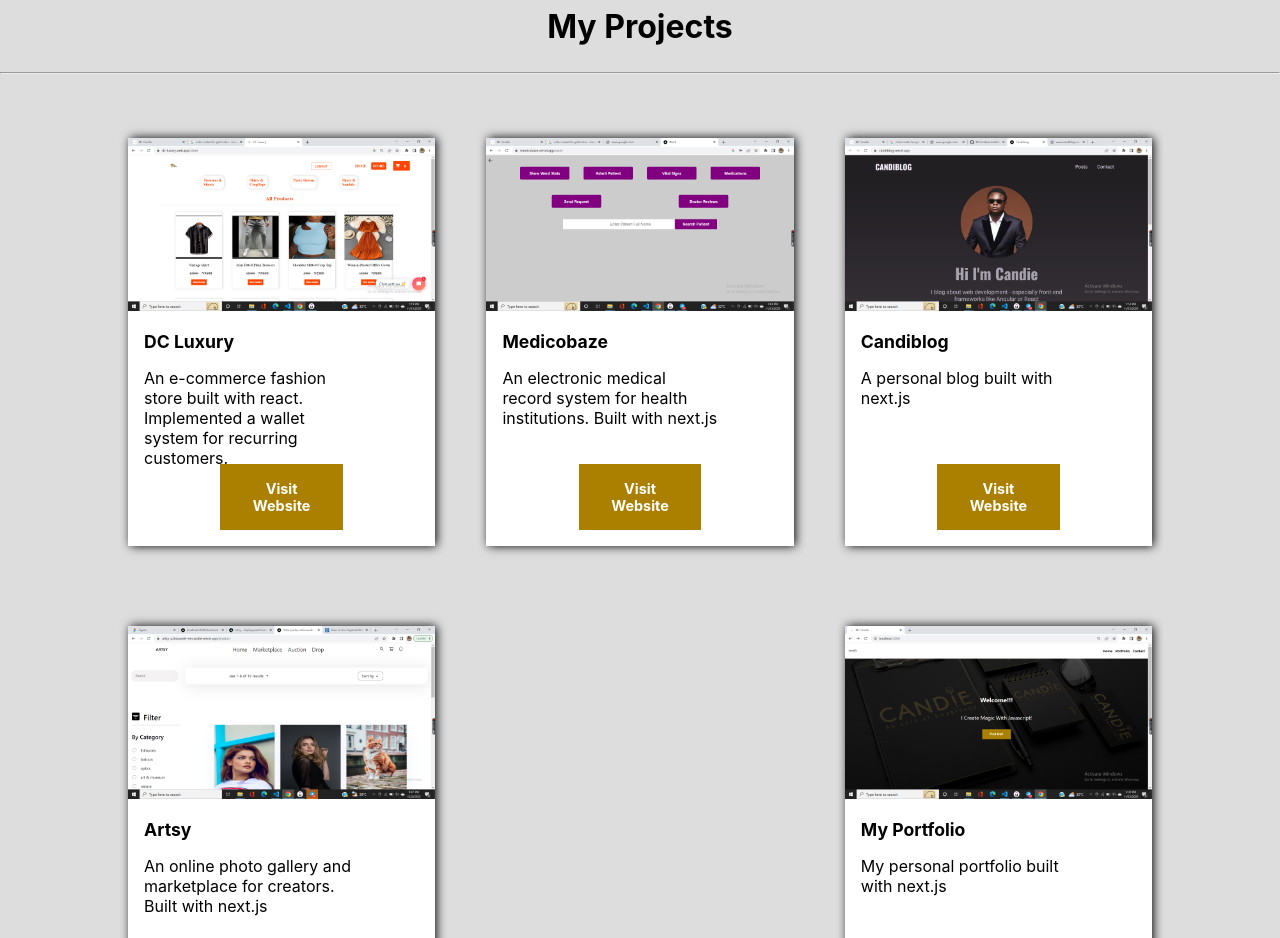
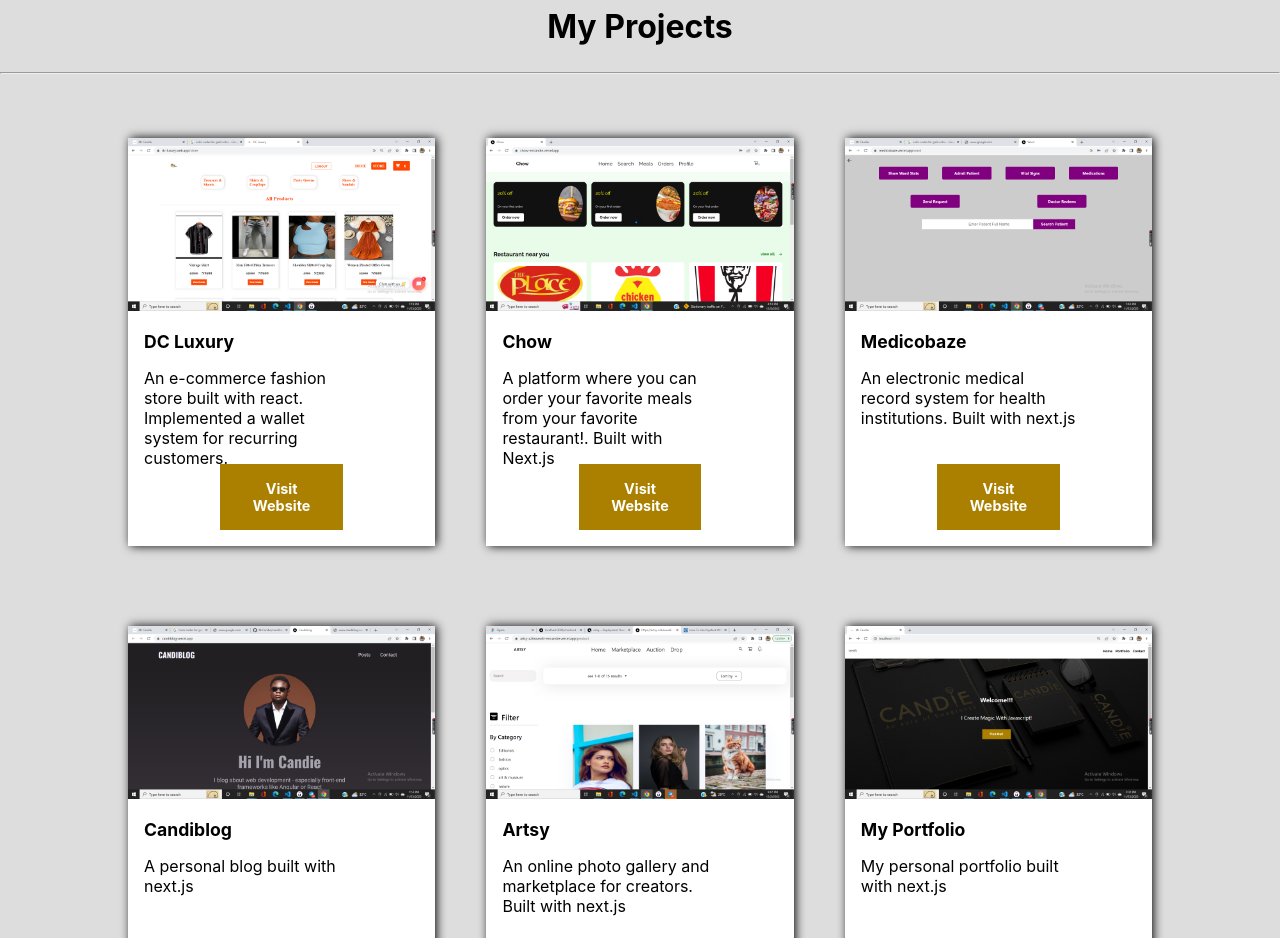
Before and after one commit to MrCandie/my-portfolio, a Next.js app: page / in a window 1280 px wide. Shown: the part 820-1758 px from the top of the page. Built offline with nearby package versions, Linux system fonts and the light colour scheme.

Commit message:
another commit

```diff
--- a/components/homepage/features/features.js
+++ b/components/homepage/features/features.js
@@ -15,6 +15,15 @@ export default function Features() {
             system for recurring customers.
           </p>
           <Link href="https://dc-luxury.web.app">Visit Website</Link>
+        </div>
+        <div className={classes.project}>
+          <img src="/images/chow.png" />
+          <h1>Chow</h1>
+          <p>
+            A platform where you can order your favorite meals from your
+            favorite restaurant!. Built with Next.js
+          </p>
+          <a href="https://chow-mrcandie.vercel.app/">Visit Website</a>
         </div>
         <div className={classes.project}>
           <img src="/images/medicobaze.png" />
```
Also changed, not shown: public/images/chow.png (added).
